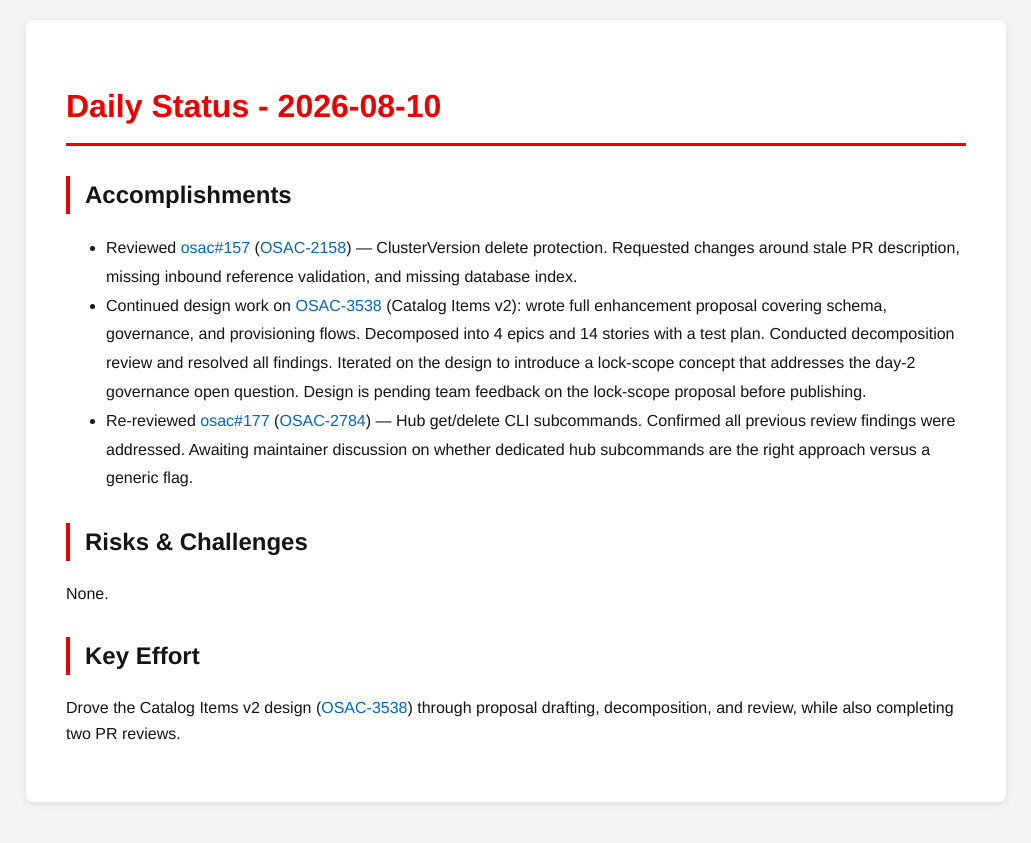
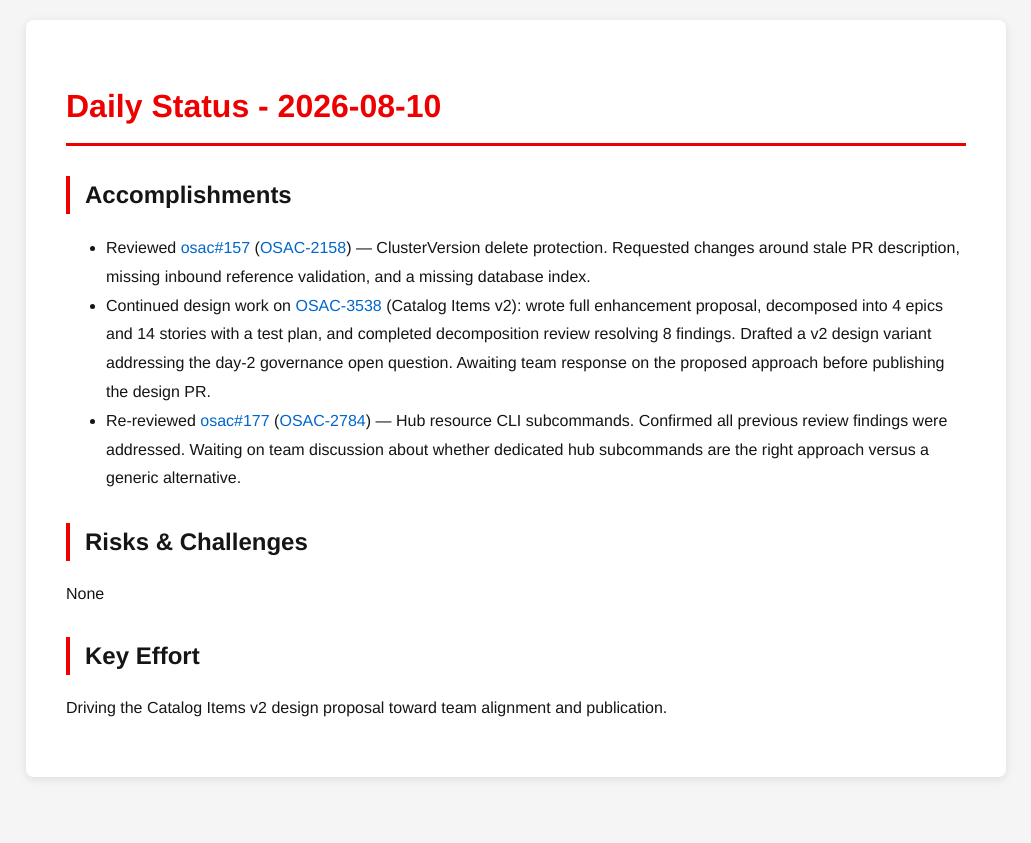
Before and after one commit to tzvatot/daily-status, a Jekyll site: the page built from 2026-08-10.md, in a window 1280 px wide. Shown: the top 843 px of the page, without its empty margins (124-1155 px from the left). Built offline with Jekyll 4.4.1, drawn with Linux system fonts in a browser that asks for light colours.

Commit message:
Daily status update - 2026-08-10

```diff
--- a/2026-08-10.md
+++ b/2026-08-10.md
@@ -7,12 +7,12 @@
 # Daily Status - 2026-08-10
 
 ## Accomplishments
-- Reviewed [osac#157](https://github.com/osac-project/osac/pull/157) ([OSAC-2158](https://redhat.atlassian.net/browse/OSAC-2158)) — ClusterVersion delete protection. Requested changes around stale PR description, missing inbound reference validation, and missing database index.
-- Continued design work on [OSAC-3538](https://redhat.atlassian.net/browse/OSAC-3538) (Catalog Items v2): wrote full enhancement proposal covering schema, governance, and provisioning flows. Decomposed into 4 epics and 14 stories with a test plan. Conducted decomposition review and resolved all findings. Iterated on the design to introduce a lock-scope concept that addresses the day-2 governance open question. Design is pending team feedback on the lock-scope proposal before publishing.
-- Re-reviewed [osac#177](https://github.com/osac-project/osac/pull/177) ([OSAC-2784](https://redhat.atlassian.net/browse/OSAC-2784)) — Hub get/delete CLI subcommands. Confirmed all previous review findings were addressed. Awaiting maintainer discussion on whether dedicated hub subcommands are the right approach versus a generic flag.
+- Reviewed [osac#157](https://github.com/osac-project/osac/pull/157) ([OSAC-2158](https://redhat.atlassian.net/browse/OSAC-2158)) — ClusterVersion delete protection. Requested changes around stale PR description, missing inbound reference validation, and a missing database index.
+- Continued design work on [OSAC-3538](https://redhat.atlassian.net/browse/OSAC-3538) (Catalog Items v2): wrote full enhancement proposal, decomposed into 4 epics and 14 stories with a test plan, and completed decomposition review resolving 8 findings. Drafted a v2 design variant addressing the day-2 governance open question. Awaiting team response on the proposed approach before publishing the design PR.
+- Re-reviewed [osac#177](https://github.com/osac-project/osac/pull/177) ([OSAC-2784](https://redhat.atlassian.net/browse/OSAC-2784)) — Hub resource CLI subcommands. Confirmed all previous review findings were addressed. Waiting on team discussion about whether dedicated hub subcommands are the right approach versus a generic alternative.
 
 ## Risks & Challenges
-None.
+None
 
 ## Key Effort
-Drove the Catalog Items v2 design ([OSAC-3538](https://redhat.atlassian.net/browse/OSAC-3538)) through proposal drafting, decomposition, and review, while also completing two PR reviews.
+Driving the Catalog Items v2 design proposal toward team alignment and publication.
```
